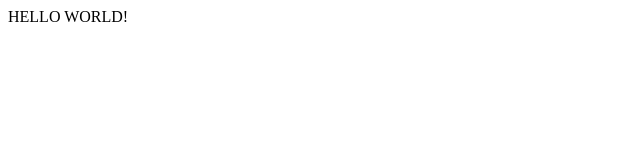
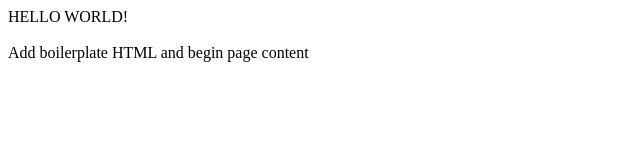
Before and after one commit to sl0686/excursion, a plain HTML site: page index.html in a window 1280 px wide. Shown: the whole page, without its empty margins (0-640 px from the left). Drawn offline with Linux system fonts and the light colour scheme.

Commit message:
updated boilerplat code

```diff
--- a/index.html
+++ b/index.html
@@ -1,3 +1,5 @@
 <body>
 	<div>HELLO WORLD!</div>
+	<br>
+	<div>Add boilerplate HTML and begin page content</div>
 </body>
```
